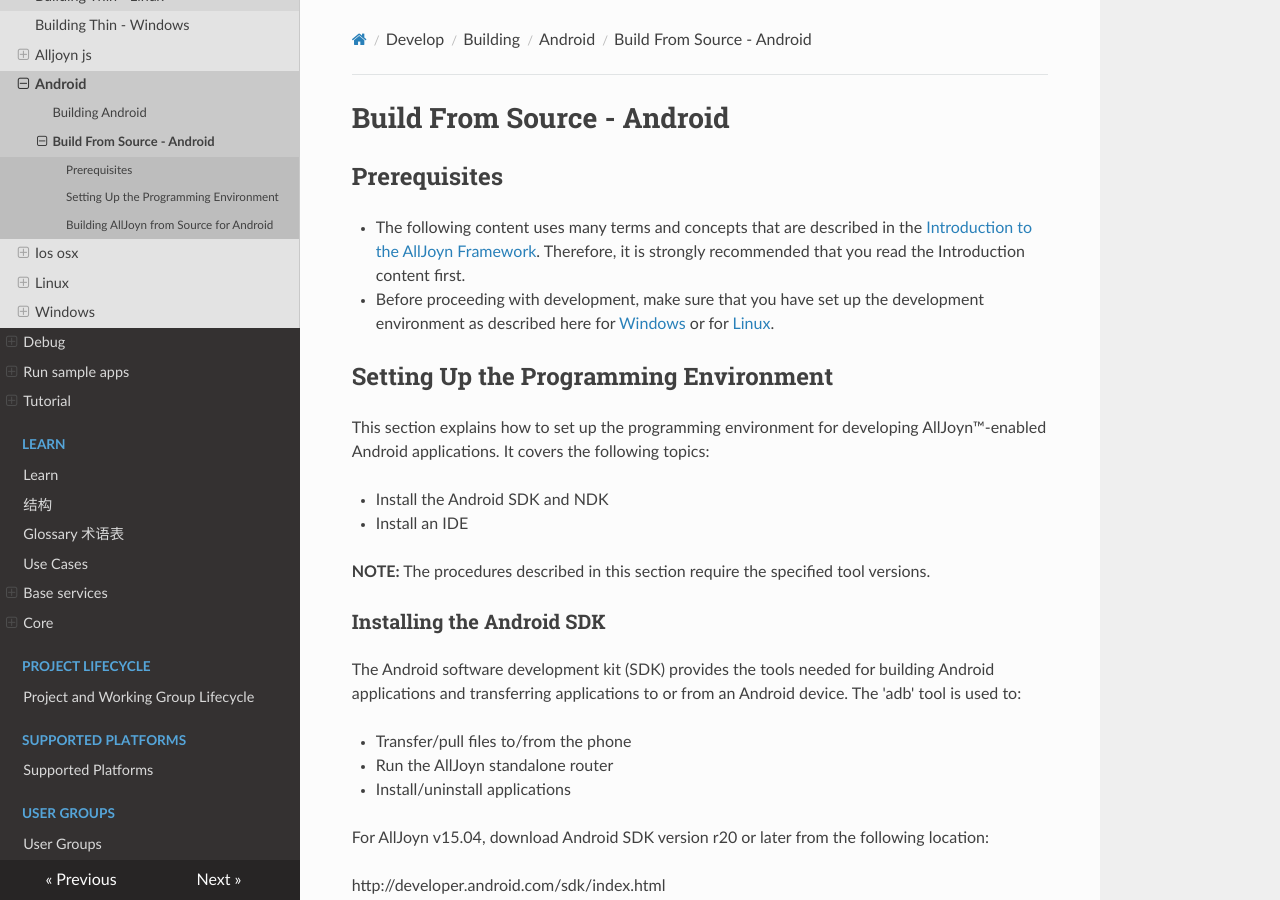
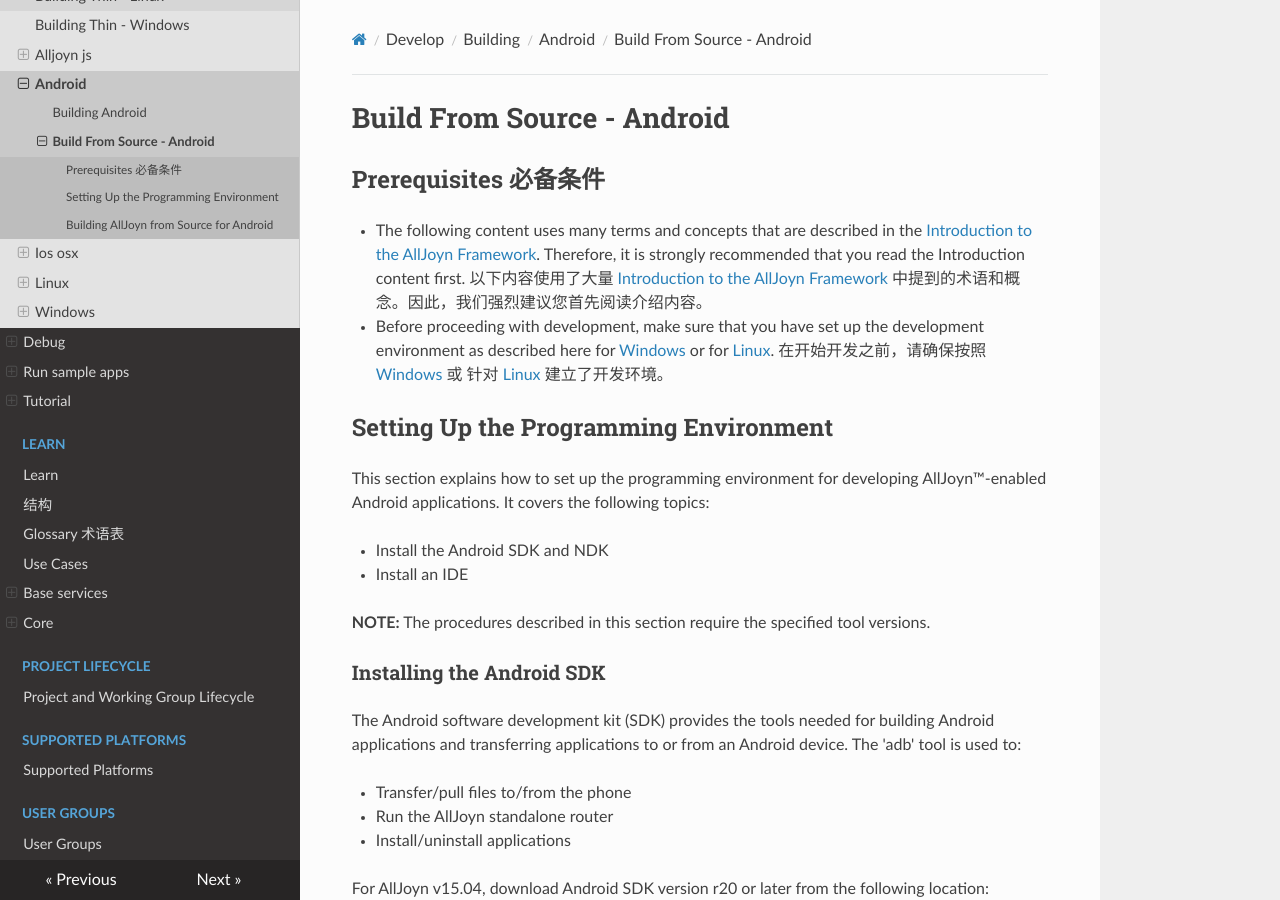
Before and after one commit to smart-conn/alljoyn-zh, an MkDocs documentation site: the page built from docs/develop/building/android/build-source.md, in a window 1280 px wide and 900 px high. Built offline with MkDocs 1.6.1, drawn with Linux system fonts in a browser that asks for light colours; nearby versions of some CDN libraries.

Commit message:
Update build-source.md

```diff
--- a/docs/develop/building/android/build-source.md
+++ b/docs/develop/building/android/build-source.md
@@ -1,14 +1,17 @@
 # Build From Source - Android
 
-## Prerequisites
+## Prerequisites 必备条件
 
 * The following content uses many terms and concepts that are described in the
 [Introduction to the AllJoyn Framework][intro-to-alljoyn-framework].
 Therefore, it is strongly recommended that you read the Introduction content first.
+以下内容使用了大量 [Introduction to the AllJoyn Framework][intro-to-alljoyn-framework] 中提到的术语和概念。因此，我们强烈建议您首先阅读介绍内容。
 
 * Before proceeding with development, make sure that you have set up the development
 environment as described here for [Windows][config-build-environment-windows] or
 for [Linux][config-build-environment-linux].
+在开始开发之前，请确保按照[Windows][config-build-environment-windows] 或
+针对 [Linux][config-build-environment-linux] 建立了开发环境。
 
 ## Setting Up the Programming Environment
 
```
